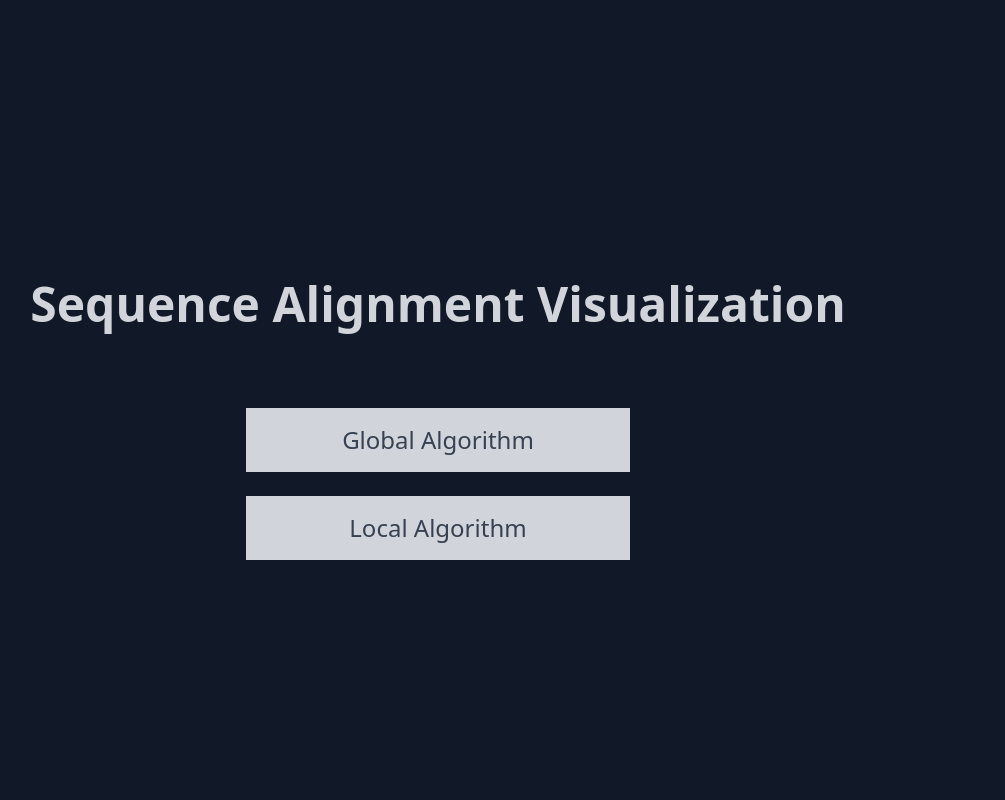
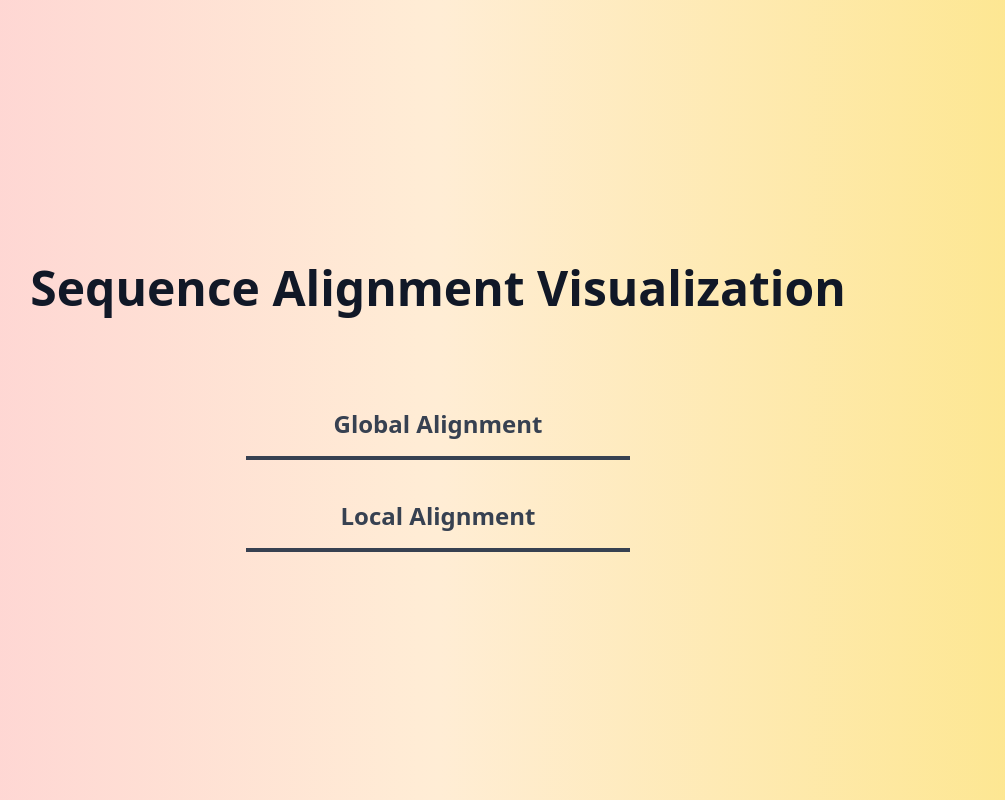
Before and after one commit to ANUSHKALA/sequence_alignment_visualizer, a Next.js app: page / in a window 1280 px wide. Shown: the whole page, without its empty margins (202-1207 px from the left). Built offline with nearby package versions, Linux system fonts and the light colour scheme.

Commit message:
ui fixes

```diff
--- a/pages/index.js
+++ b/pages/index.js
@@ -3,26 +3,26 @@ import Link from "next/link";
 export default function Home() {
   return (
     <div className={""}>
-      <div className=" h-screen  bg-gray-900 flex items-center justify-center">
+      <div className=" h-screen bg-gradient-to-r from-rose-200 via-orange-100 to-amber-200 flex items-center justify-center">
         <div className=" flex flex-wrap my-20 ">
           <div className="text-justify">
             <div className="text-center text-2xl capitalize px-auto p-10 pb-20">
-              <h2 className="md:text-5xl text-4xl font-bold text-gray-300 ">
+              <h2 className="md:text-5xl text-4xl font-bold text-gray-900 ">
                 Sequence Alignment Visualization
               </h2>
             </div>
             <div className="grid grid-rows-1 ">
               <Link
-                className="mx-auto text-center p-4 bg-gray-300 mb-6 md:w-96 p-10 w-64 "
+                className="mx-auto text-center mb-6 md:w-96 px-4 py-4 w-64  font-bold border-b-4 border-gray-700 hover:border-gray-900 "
                 href="/global"
               >
-                <h3 className="text-2xl text-gray-700">Global Algorithm</h3>
+                <h3 className="text-2xl hover:text-3xl text-gray-700">Global Alignment</h3>
               </Link>
               <Link
-                className="mx-auto text-center p-4 bg-gray-300 md:w-96 p-10 w-64"
+                className="mx-auto text-center mb-6 md:w-96 px-4 py-4 w-64 font-bold border-b-4 border-gray-700 hover:border-gray-900 "
                 href="/local"
               >
-                <h3 className="text-2xl text-gray-700">Local Algorithm</h3>
+                <h3 className="text-2xl hover:text-3xl text-gray-700">Local Alignment</h3>
               </Link>
             </div>
           </div>
```
